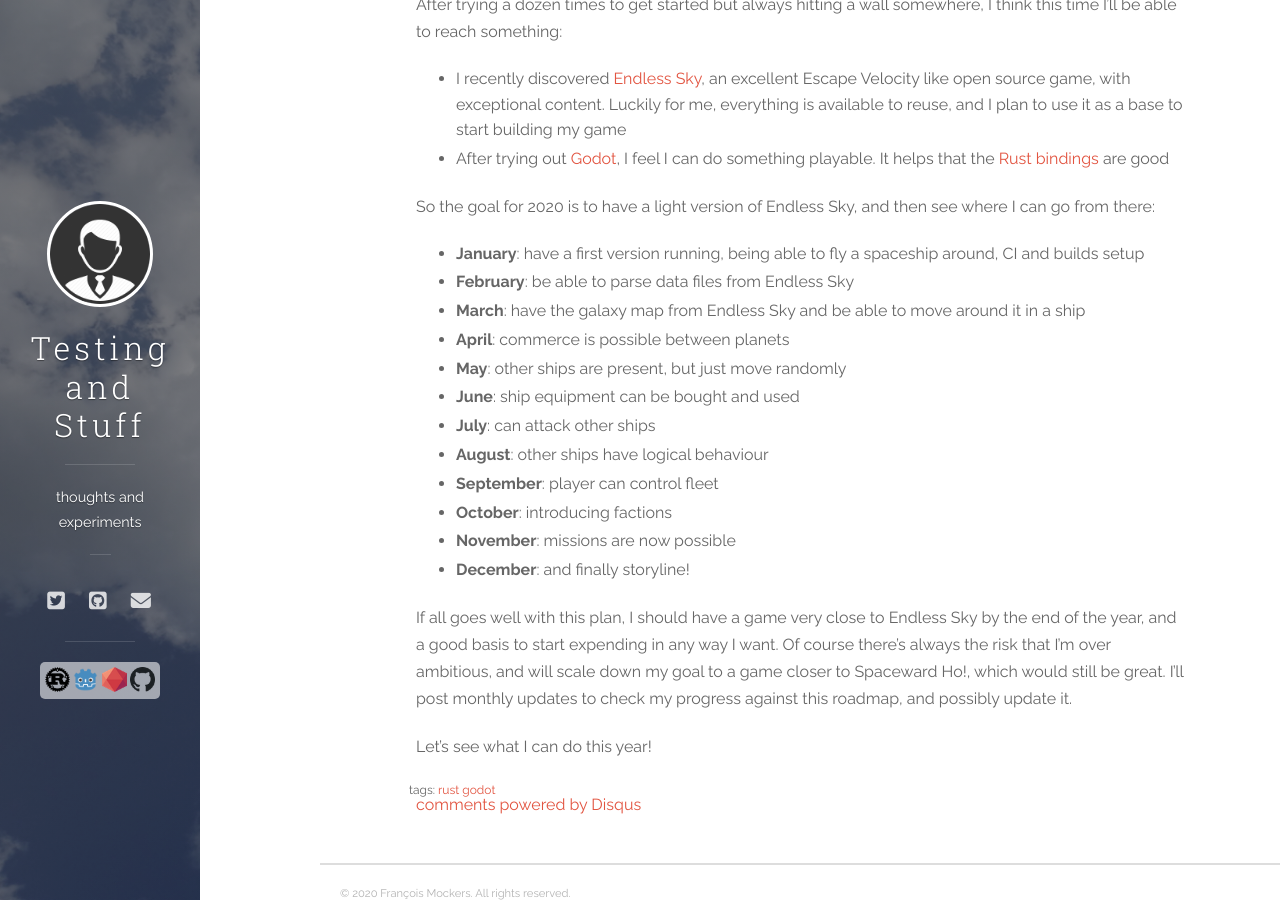
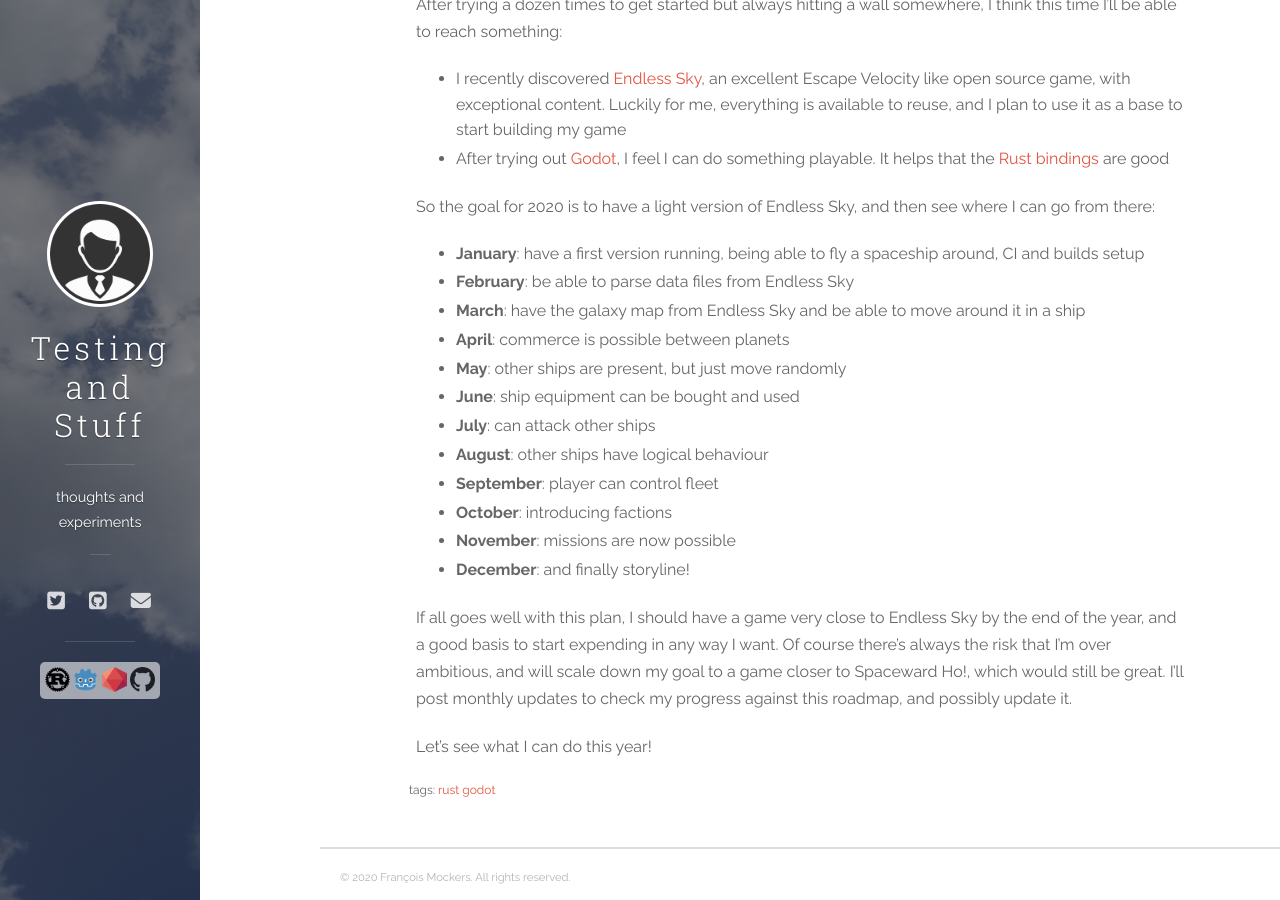
Before and after one commit to mockersf/mockersf.github.io, a Jekyll site: the page built from _posts/2020-01-13-game-goals-2020.md, in a window 1280 px wide and 900 px high, scrolled down 552 px. Built offline with Jekyll 4.4.1, drawn with Linux system fonts in a browser that asks for light colours; nearby versions of some CDN libraries; comment, search, counter and statistics services are not loaded; some of the changed lines change nothing that is shown.

Commit message:
:fire: remove integrations that tracks

```diff
--- a/_config.yml
+++ b/_config.yml
@@ -3,8 +3,6 @@
 description: "thoughts and experiments"
 url: "https://mockersf.github.io/"
 baseurl: "https://mockersf.github.io/"
-google_analytics: "UA-84705806-1"
-disqus_shortname: "mockersf"
 
 author:
   name: "François Mockers"
```
